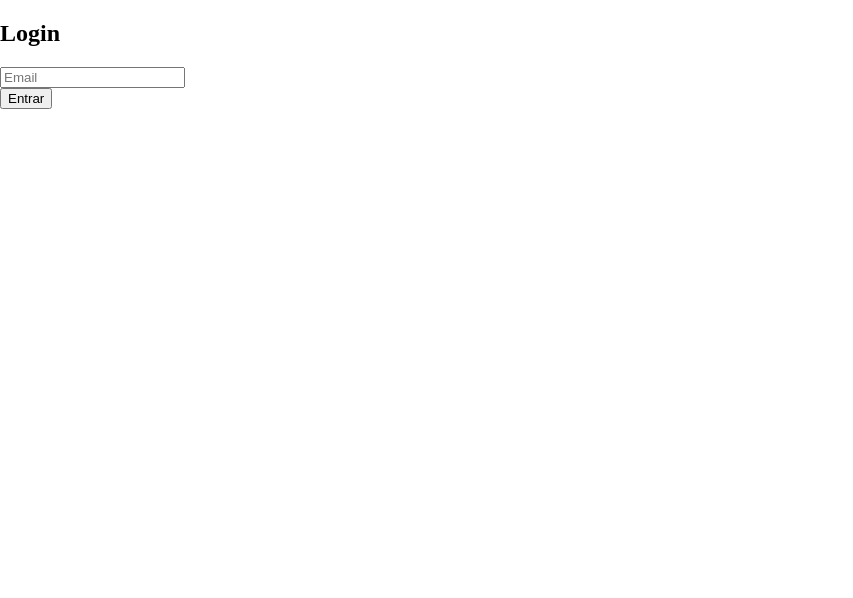
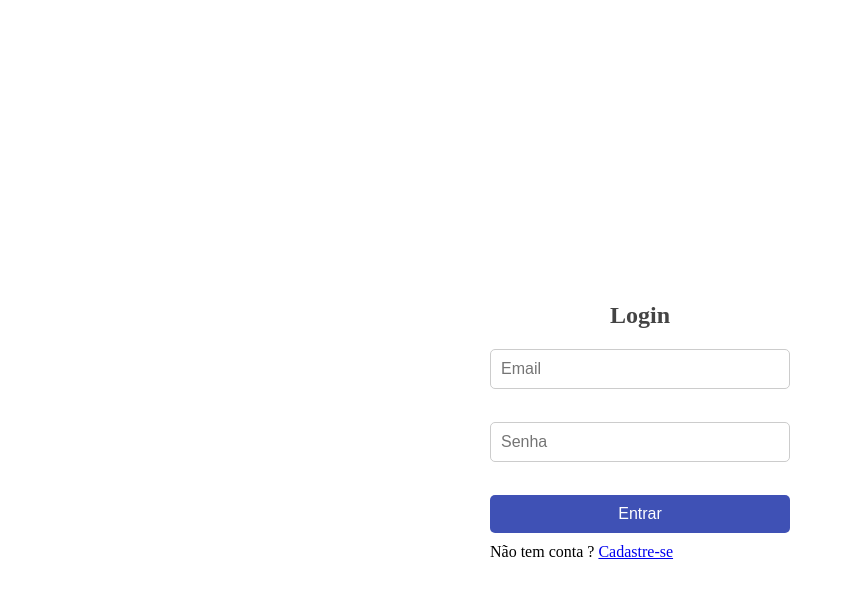
Before and after one commit to devgarciadiogo/Vibra, a React (Vite) app in the folder vibra/: page /login in a window 1280 px wide. Shown: the top 598 px of the page, without its empty margins (0-853 px from the left). Built offline with nearby package versions, Linux system fonts and the light colour scheme.

Commit message:
Sexto Commit
Fazendo a estilização inicial da tela de login e adicionando navegação entre Login e Cadastro

```diff
--- a/vibra/src/pages/Cadastro.jsx
+++ b/vibra/src/pages/Cadastro.jsx
@@ -2,6 +2,7 @@ import { useState, useContext } from 'react'
 import { useNavigate } from 'react-router-dom'
 import { UserContext } from '../context/UserContext'
 import '../styles/Cadastro.css'
+import { Link } from 'react-router-dom'
 
 export default function Cadastro() {
   //Criação dos estados para os campos do formulario
@@ -56,8 +57,10 @@ export default function Cadastro() {
           onChange={(e) => setSenha(e.target.value)}
         />
         <br />
-
         <button type="submit">Cadastrar</button>
+        <p>
+          Ja tem conta ? <Link to="/login">Faça Login</Link>
+        </p>
       </form>
     </div>
   )
--- a/vibra/src/pages/Login.jsx
+++ b/vibra/src/pages/Login.jsx
@@ -1,6 +1,8 @@
 import { useState, useContext } from 'react'
 import { useNavigate } from 'react-router-dom'
 import { UserContext } from '../context/UserContext'
+import '../styles/Login.css'
+import { Link } from 'react-router-dom'
 
 export default function Login() {
   const [email, setEmail] = useState('')
@@ -22,7 +24,7 @@ export default function Login() {
   }
 
   return (
-    <div>
+    <div className="login-container">
       <h2>Login</h2>
       <form onSubmit={handleLogin}>
         <input
@@ -32,7 +34,17 @@ export default function Login() {
           onChange={(e) => setEmail(e.target.value)}
         />
         <br />
+        <input
+          type="password"
+          placeholder="Senha"
+          value={senha}
+          onChange={(e) => setSenha(e.target.value)}
+        />
+        <br />
         <button type="submit">Entrar</button>
+        <p style={{ marginTop: '10px' }}>
+          Não tem conta ? <Link to="Cadastro">Cadastre-se</Link>
+        </p>
       </form>
     </div>
   )
--- /dev/null
+++ b/vibra/src/styles/Login.css
@@ -0,0 +1,47 @@
+/* Container principal da tela de login */
+.login-container {
+    display: flex;
+    flex-direction: column;
+    align-items: center;
+    justify-content: center;
+    height: 100vh;
+    padding:30px;
+}
+
+/* Titulo */
+.login-container h2{
+    margin-bottom: 20px;
+    font-size: 24px;
+    color: #444;
+}
+
+/* Formulário */
+.login-container form{
+    display: flex;
+    flex-direction: column;
+    width: 300px;
+}
+
+/* Inputs */
+.login-container input{
+    margin-bottom: 15px;
+    padding: 10px;
+    font-size: 16px;
+    border: 1px solid #ccc;
+    border-radius: 5px;
+}
+
+/* Botão */
+.login-container button{
+    padding: 10px;
+    font-size: 16px;
+    background-color: #3f51b5;
+    color: white;
+    border: none;
+    border-radius: 5px;
+    cursor: pointer;
+}
+
+.login-container button:hover {
+    background-color: #303f9f;
+}
```
